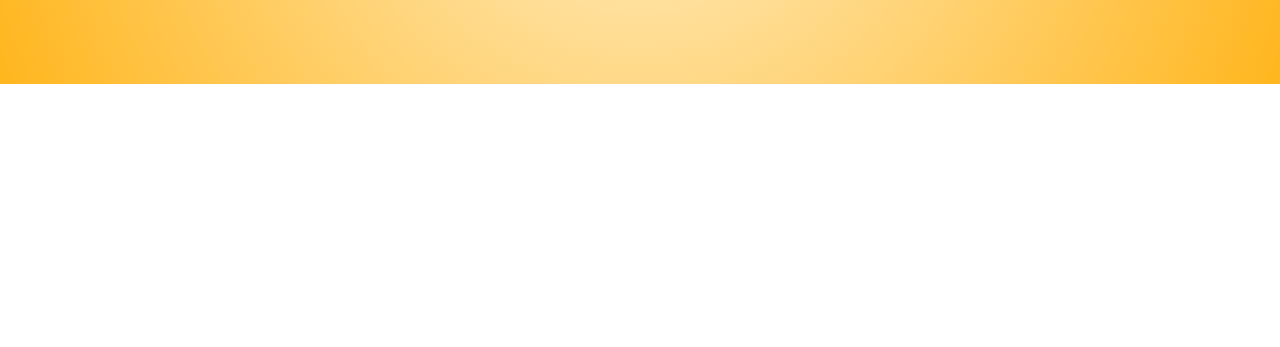
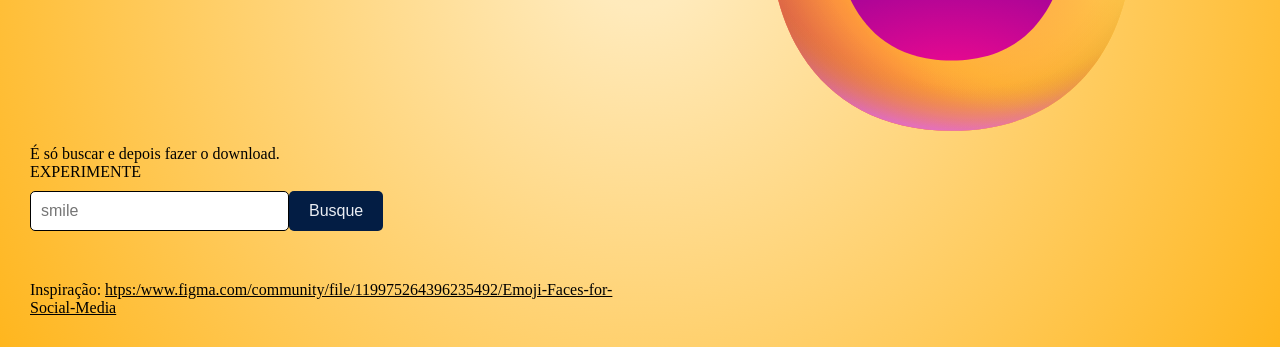
Before and after one commit to YuudaiNoboru/kenoji, a plain HTML site: page index.html in a window 1280 px wide. Shown: the part 453-800 px from the top of the page. Drawn offline with Linux system fonts and the light colour scheme; a web font is replaced by a local one.

Commit message:
Ajuste no layout

```diff
--- a/index.html
+++ b/index.html
@@ -3,7 +3,7 @@
 
 <head>
     <meta charset="UTF-8">
-    <meta name="viewport" content="width=device-width, initial-scale=1.0">
+    <meta name="viewport" content="width=device-width, initial-scale=1.0, maximum-scale=1.0, user-scalable=no">
     <title>Document</title>
     <link rel="stylesheet" href="style.css">
 </head>
--- a/style.css
+++ b/style.css
@@ -1,4 +1,8 @@
-* { box-sizing: border-box; }
+* {
+    margin: 0;
+    padding: 0;
+    box-sizing: border-box;
+}
 
 @font-face {
     font-family: "sourcesanspro";
@@ -6,94 +10,90 @@
     font-weight: bold;
     font-display: block;
     src: url(/sourcesanspro-bold.woff) format('woff');
-  }
+}
 
 html, body {
     margin: 0;
-    min-height: 100%;
-    min-width: 100%;
+    height: 100%;
+    width: 100%;
     padding: 0;
+    overflow-x: hidden;
 }
 
-p{
+p {
     margin: 0;
 }
 
 .containerMain {
     display: flex;
-    flex-direction: row;
-    flex-wrap: wrap;
-    align-items: center;
-    align-content: start;
-    justify-content: start;
-    row-gap: 25px;
+    width: 100%;
+    min-height: 100vh;
     padding: 30px;
     background: radial-gradient(
         circle,
         rgba(255, 199, 73, 0.37) 8%,
         rgba(255, 182, 30, 1) 100%
     );
+    /* Por padrão (mobile first): layout em coluna */
+    flex-direction: column;
+    align-items: flex-start;
+    justify-content: flex-start;
+    gap: 25px;
 }
 
 .containerTexto {
     display: flex;
     flex-direction: column;
-    align-items: start;
-    align-content: start;
+    width: 100%;
+    gap: 50px;
     justify-content: space-between;
-    gap: 25px;
-    min-width: 350px;
-    flex: 1;
 }
 
 .containerTextoPrincipal {
     display: flex;
     flex-direction: column;
-    align-items: start;
-    align-content: stretch;
+    align-items: flex-start;
     justify-content: space-between;
     gap: 25px;
+    width: 100%;
+    flex: 1;
 }
 
-.containerTextoReferencia{
+.containerTextoReferencia {
     display: flex;
     flex-direction: row;
     flex-wrap: wrap;
-    align-items: start;
-    align-content: stretch;
-    justify-content: start;
+    align-items: flex-start;
+    justify-content: flex-start;
     word-break: break-word;
+    width: 100%;
 }
 
-.containerTextoForm{
+.containerTextoForm {
     display: flex;
     flex-direction: column;
-    align-items: start;
-    align-content: stretch;
-    justify-content: start;
+    align-items: flex-start;
+    justify-content: flex-start;
     gap: 10px;
+    width: 100%;
 }
 
-.containerTextoInput{
+.containerTextoInput {
     display: flex;
     flex-direction: row;
     flex-wrap: wrap;
     align-items: center;
-    align-content: stretch;
-    justify-content: start;
+    justify-content: flex-start;
     row-gap: 10px;
-    column-gap: 10px;
+    width: 100%;
 }
 
 .containerEmoji {
     display: flex;
     flex-direction: column;
     align-items: center;
-    align-content: stretch;
-    justify-content: start;
-    min-width: 250px;
-    flex: 1;
-    flex-shrink: 0;
+    justify-content: center;
+    width: 100%;
 }
 
 .marca {
@@ -136,7 +136,7 @@ p{
     border: none;
 }
 
-.referencia{
+.referencia {
     font-size: 16px;
     font-weight: 300;
 }
@@ -144,3 +144,23 @@ p{
 .referencia a {
     color: black;
 }
+
+/* Media query para telas grandes */
+@media (min-width: 768px) {
+    .containerMain {
+        flex-direction: row;
+        align-items: stretch;
+        justify-content: space-between;
+    }
+
+    .containerTexto {
+        min-width: 300px;
+        max-width: 600px;
+        flex: 1;
+    }
+
+    .containerEmoji {
+        min-width: 250px;
+        flex: 1;
+    }
+}
```
